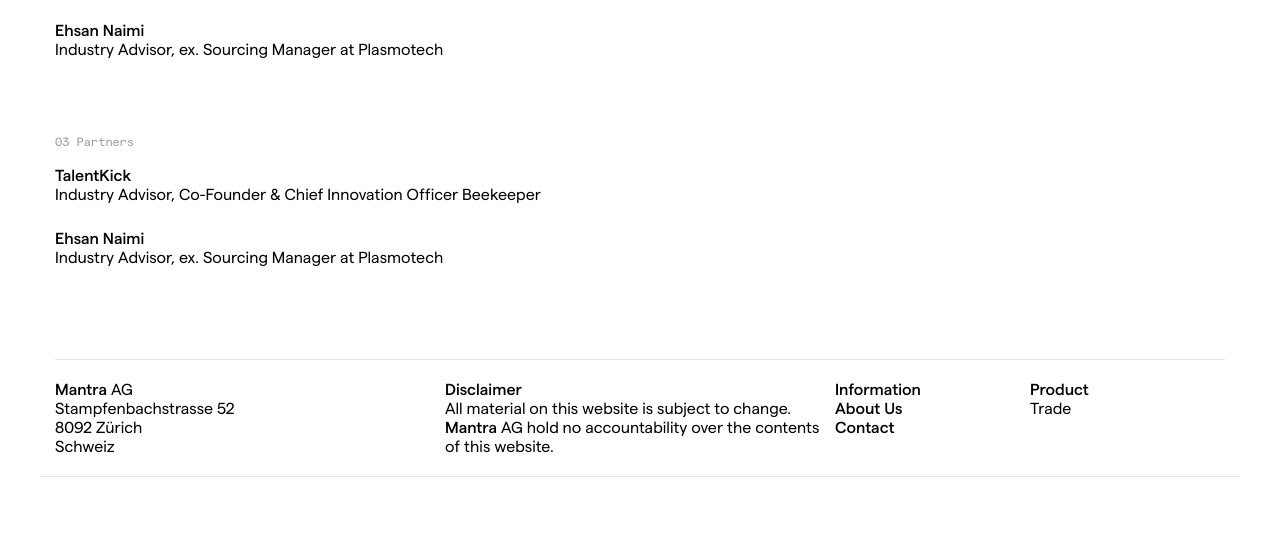
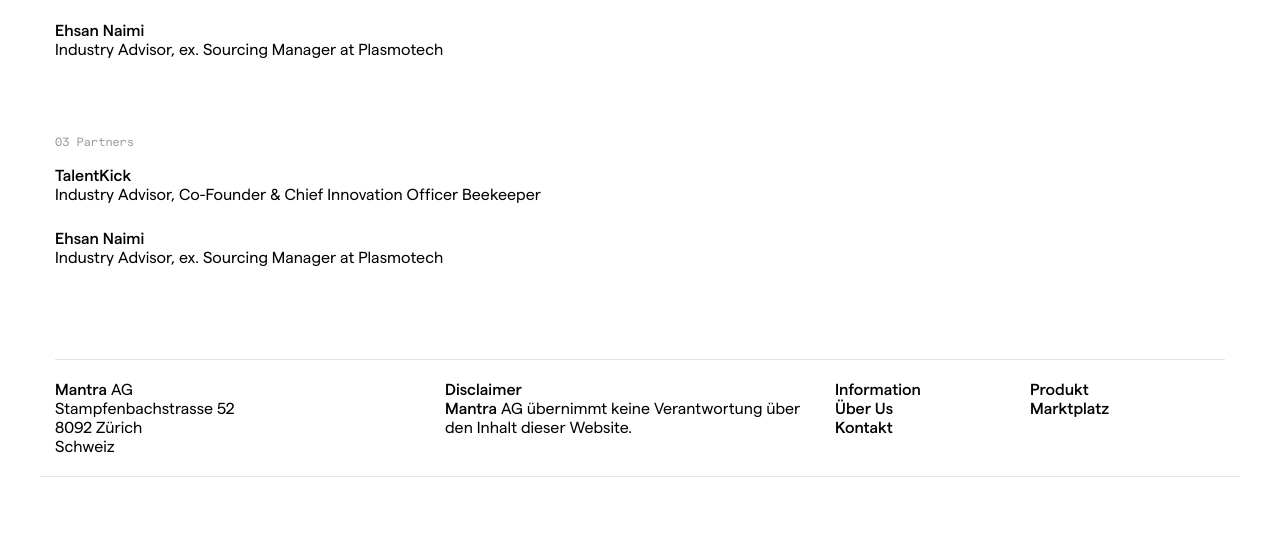
Before and after one commit to usemantra/usemantra.github.io, a plain HTML site: page de/about/index.html in a window 1280 px wide. Shown: the part 1085-1645 px from the top of the page. Drawn offline with Linux system fonts and the light colour scheme.

Commit message:
translations

```diff
--- a/de/about/index.html
+++ b/de/about/index.html
@@ -91,18 +91,16 @@
         </div>
         <div class="disclaimer">
             <p><b>Disclaimer</b></p>
-            <p>All material on this website is subject to change. <b>Mantra</b> AG hold no accountability over the
-                contents of
-                this website.</p>
+            <p><b>Mantra</b> AG übernimmt keine Verantwortung über den Inhalt dieser Website.</p>
         </div>
         <div class="information">
             <p><b>Information</b></p>
-            <p><a href="/about">About Us</a></p>
-            <p><a href="/contact">Contact</a></p>
+            <p><a href="/de/about">Über Us</a></p>
+            <p><a href="/de/contact">Kontakt</a></p>
         </div>
         <div class="product">
-            <p><b>Product</b></p>
-            <p>Trade</p>
+            <p><b>Produkt</b></p>
+            <p><a href="/de/market">Marktplatz</a></p>
         </div>
     </section>
     <div class="logo-container container">
```
Also changed, not shown: about/index.html (+1 -1 lines), contact/index.html (+1 -1 lines), de/contact/index.html (+5 -7 lines), de/index.html (+5 -7 lines), de/market/index.html (+5 -7 lines), index.html (+1 -1 lines), market/index.html (+1 -1 lines).
